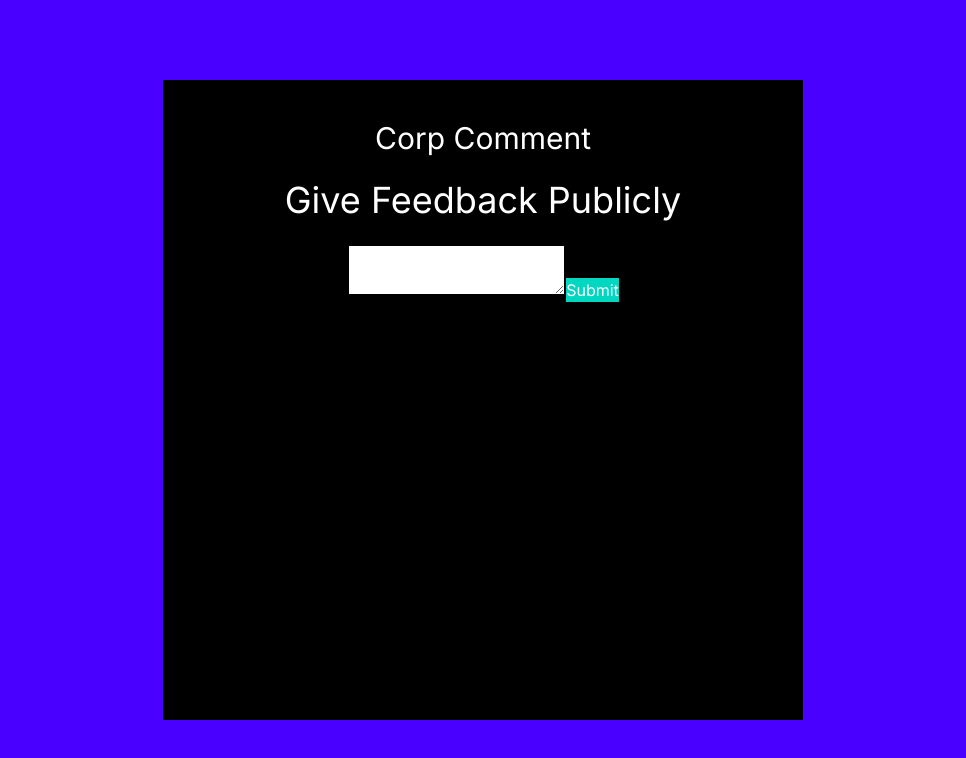
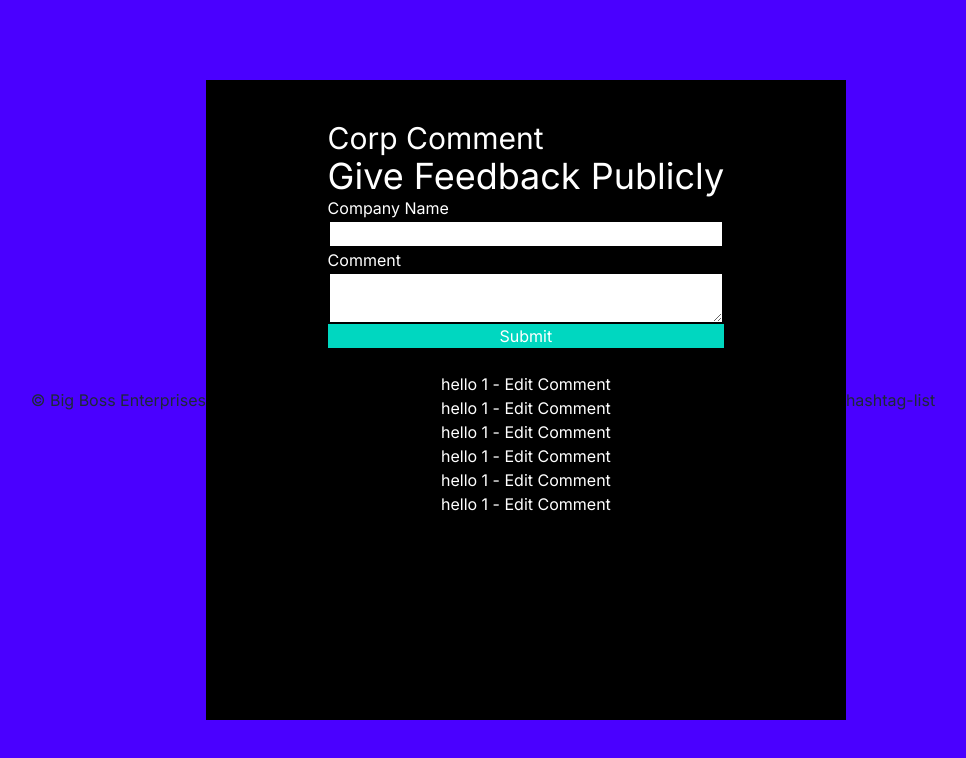
Before and after one commit to aaronaltman/gpt-genius-app, a Next.js app: page /corp-comment in a window 1280 px wide. Shown: the top 758 px of the page, without its empty margins (157-1123 px from the left). Built offline with nearby package versions, Linux system fonts and the light colour scheme.

Commit message:
commit it

```diff
--- a/src/app/(corpcomment)/_components/container.tsx
+++ b/src/app/(corpcomment)/_components/container.tsx
@@ -1,5 +1,12 @@
 import React from "react";
+import Header from "./header";
+import ListItems from "./list-items";
 
 export default function Container() {
-  return <div>container</div>;
+  return (
+    <div className="flex flex-col items-center text-white w-[80vh] bg-black h-[80vh] pt-10 space-y-6">
+      <Header />
+      <ListItems />
+    </div>
+  );
 }
--- /dev/null
+++ b/src/app/(corpcomment)/_components/footer.tsx
@@ -0,0 +1,9 @@
+import React from "react";
+
+export default function Footer() {
+  return (
+    <footer>
+      <div>&copy; Big Boss Enterprises</div>
+    </footer>
+  );
+}
--- /dev/null
+++ b/src/app/(corpcomment)/_components/hashtag-list.tsx
@@ -0,0 +1,3 @@
+export default function HashtagList() {
+  return <div>hashtag-list</div>;
+}
--- a/src/app/(corpcomment)/_components/header.tsx
+++ b/src/app/(corpcomment)/_components/header.tsx
@@ -1,11 +1,22 @@
 export default function Header() {
   return (
     <>
-      <header className="flex flex-col items-center text-white w-[80vh] bg-black h-[80vh] pt-10 space-y-6">
+      <header className="">
         <h1 className="text-3xl">Corp Comment</h1>
         <h2 className="text-4xl">Give Feedback Publicly</h2>
-        <form>
-          <textarea className="border-2 border-black" />
+        <form className="flex flex-col">
+          <label htmlFor="companyName">Company Name</label>
+          <input
+            name="companyName"
+            id="companyName"
+            className="border-2 border-black text-slate-950"
+          />
+          <label htmlFor="comment">Comment</label>
+          <textarea
+            name="comment"
+            id="comment"
+            className="border-2 border-black"
+          />
           <button className="bg-accent text-white">Submit</button>
         </form>
       </header>
--- /dev/null
+++ b/src/app/(corpcomment)/_components/list-items.tsx
@@ -0,0 +1,26 @@
+export default function ListItems() {
+  return (
+    <div>
+      <ul>
+        <li>
+          hello 1 - <button>Edit Comment</button>
+        </li>
+        <li>
+          hello 1 - <button>Edit Comment</button>
+        </li>
+        <li>
+          hello 1 - <button>Edit Comment</button>
+        </li>
+        <li>
+          hello 1 - <button>Edit Comment</button>
+        </li>
+        <li>
+          hello 1 - <button>Edit Comment</button>
+        </li>
+        <li>
+          hello 1 - <button>Edit Comment</button>
+        </li>
+      </ul>
+    </div>
+  );
+}
--- a/src/app/(corpcomment)/corp-comment/page.tsx
+++ b/src/app/(corpcomment)/corp-comment/page.tsx
@@ -1,11 +1,15 @@
 import Background from "../_components/background";
-import Header from "../_components/header";
+import Container from "../_components/container";
+import Footer from "../_components/footer";
+import HashtagList from "../_components/hashtag-list";
 
 export default function Page() {
   return (
     <>
       <Background>
-        <Header />
+        <Footer />
+        <Container />
+        <HashtagList />
       </Background>
     </>
   );
```
Also changed, not shown: 1 other file (tests, documents, lock files or other folders).
